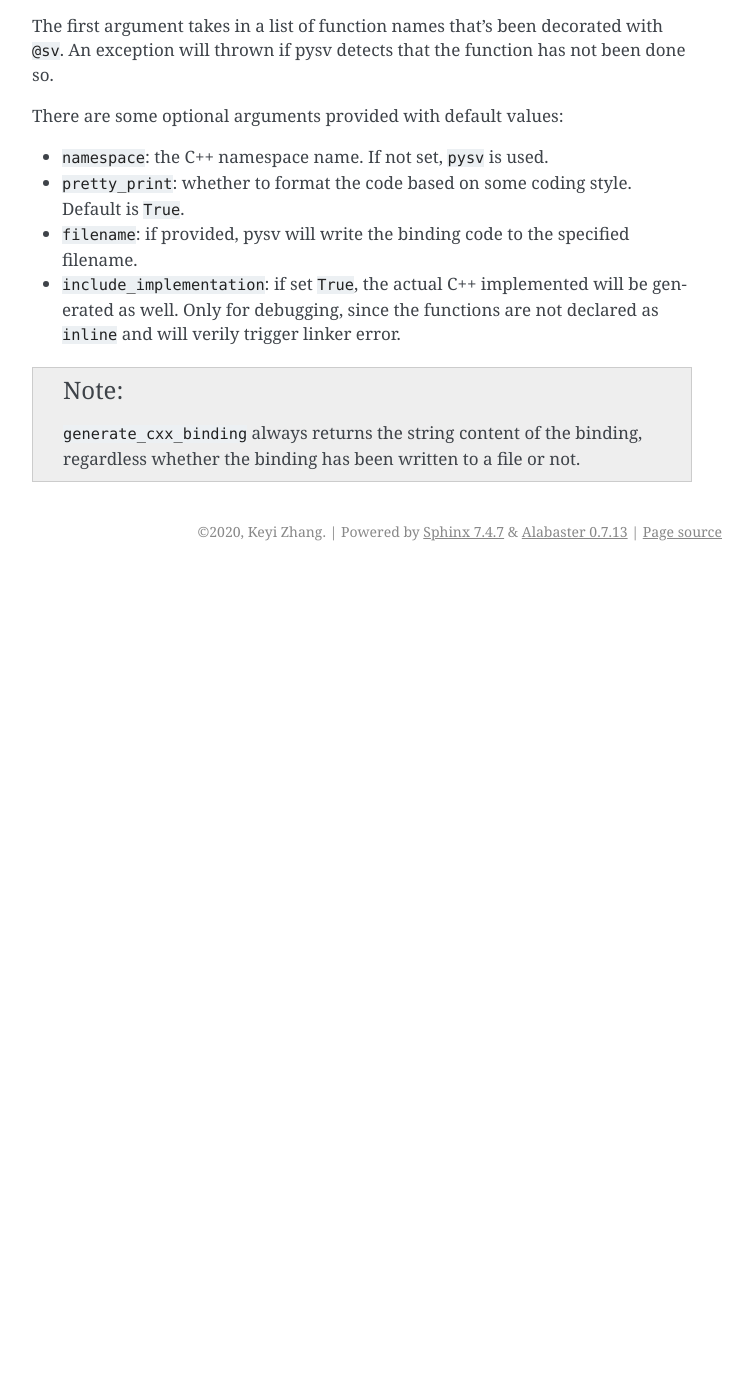
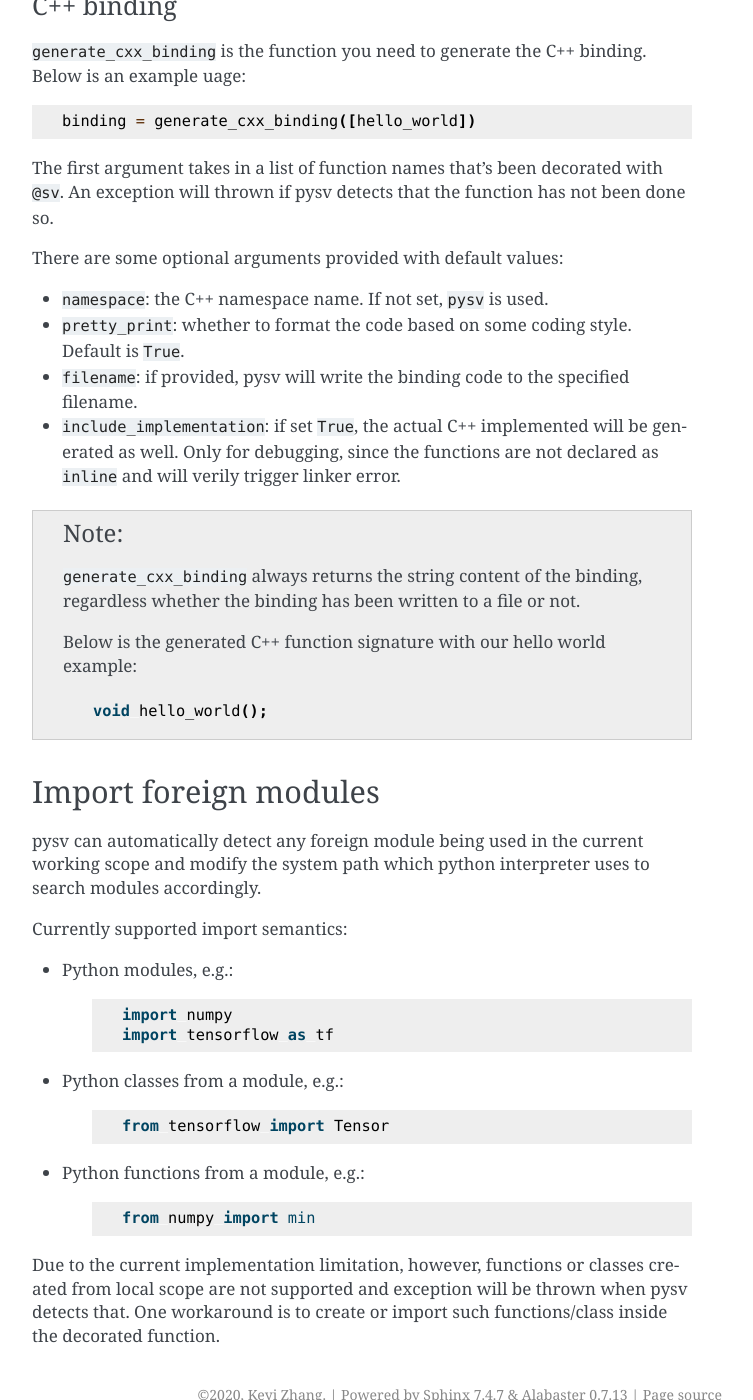
Before and after one commit to Kuree/pysv, a Sphinx documentation site: the page built from docs/basics.rst, in a window 1280 px wide and 1400 px high, scrolled down 3143 px. Shown: the whole window, without its empty margins (388-1141 px from the left). Built offline with Sphinx 7.4.7, drawn with Linux system fonts in a browser that asks for light colours; before the commit the page ends 3714 px from its top, so only the background shows below that; some of the changed text lies outside the part shown.

Commit message:
add notes about foreign modules

```diff
--- /dev/null
+++ b/docs/advanced/internal.rst
@@ -0,0 +1,4 @@
+.. _internal:
+
+How pysv works
+==============
--- a/docs/basics.rst
+++ b/docs/basics.rst
@@ -115,6 +115,8 @@ Generate binding code
 ---------------------
 
 pysv provides ability to generate both SystemVerilog and C++ bindings.
+For object-oriented code generation,
+please refer to :doc:`Object-Oriented Programming <advanced/oop>`.
 
 SystemVerilog binding
 ~~~~~~~~~~~~~~~~~~~~~
@@ -141,6 +143,13 @@ There are some optional arguments provided with default values:
 
   ``generate_sv_binding`` always returns the string content of the binding,
   regardless whether the binding has been written to a file or not.
+
+Below is the generated SystemVerilog function signature with our hello world example:
+
+.. code-block:: SystemVerilog
+
+  function void hello_world();
+
 
 C++ binding
 ~~~~~~~~~~~
@@ -170,3 +179,39 @@ There are some optional arguments provided with default values:
 
   ``generate_cxx_binding`` always returns the string content of the binding,
   regardless whether the binding has been written to a file or not.
+
+  Below is the generated C++ function signature with our hello world example:
+
+  .. code-block:: C++
+
+    void hello_world();
+
+
+Import foreign modules
+----------------------
+pysv can automatically detect any foreign module being used in the current working scope and
+modify the system path which python interpreter uses to search modules accordingly.
+
+Currently supported import semantics:
+
+- Python modules, e.g.:
+   .. code-block:: Python
+
+     import numpy
+     import tensorflow as tf
+
+- Python classes from a module, e.g.:
+
+   .. code-block:: Python
+
+     from tensorflow import Tensor
+
+- Python functions from a module, e.g.:
+
+   .. code-block:: Python
+
+     from numpy import min
+
+Due to the current implementation limitation, however, functions or classes created from
+local scope are not supported and exception will be thrown when pysv detects that.
+One workaround is to create or import such functions/class inside the decorated function.
--- a/docs/index.rst
+++ b/docs/index.rst
@@ -15,3 +15,4 @@ pysv: Running Python Code in SystemVerilog
    advanced/oop
    advanced/systemverilog
    advanced/verilator
+   advanced/internal
```
